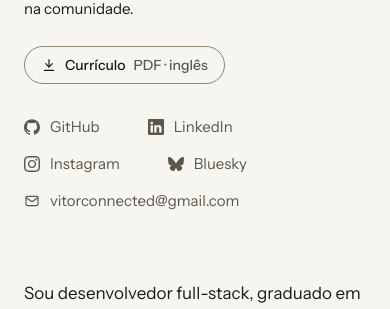
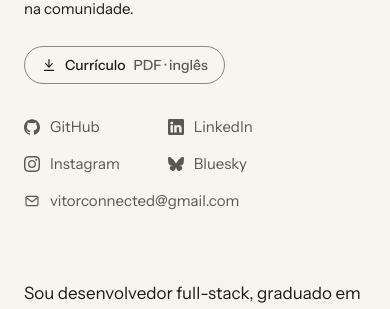
Before and after one commit to vmadalosso/vmadalosso.dev, a PHP site: page / in a window 390 px wide. Shown: the part 358-667 px from the top of the page. Run offline with PHP 8.4, Linux system fonts and the light colour scheme; style sheets or scripts are compiled from the project's sources.

Commit message:
fix: redes alinhadas em 2 colunas no celular
Com flex-wrap, o 2º item de cada linha começava logo depois do 1º. Como
"Instagram" é mais largo que "GitHub", o Bluesky ficava desalinhado do
LinkedIn. Abaixo de 640px a lista agora é uma grade de 2 colunas, com o
e-mail na linha inteira. Tablet e desktop continuam iguais.

```diff
--- a/views/partials/sidebar.php
+++ b/views/partials/sidebar.php
@@ -30,7 +30,8 @@
         </a>
     <?php endif; ?>
 
-    <ul class="mt-8 flex flex-wrap gap-x-6 gap-y-3 lg:flex-col lg:gap-3.5">
+    <?php /* No celular, grade de 2 colunas: com flex-wrap a 2ª coluna de cada linha começava num ponto diferente. */ ?>
+    <ul class="mt-8 grid grid-cols-[auto_auto] justify-start gap-x-6 gap-y-3 sm:flex sm:flex-wrap lg:flex-col lg:gap-3.5">
         <?php foreach ($profile->visibleLinks() as $link): ?>
             <li>
                 <?php /* rel="me": diz a outros sites que este perfil é seu (verificação no Mastodon, Bluesky etc.). */ ?>
@@ -45,7 +46,7 @@
         <?php endforeach; ?>
 
         <?php if ($profile->email !== null): ?>
-            <li>
+            <li class="col-span-2">
                 <a href="mailto:<?= e($profile->email) ?>"
                    class="inline-flex items-center gap-2.5 text-[0.9375rem] text-muted transition-colors hover:text-ink">
                     <?= $this->icon('mail', 'size-4 shrink-0') ?>
```
